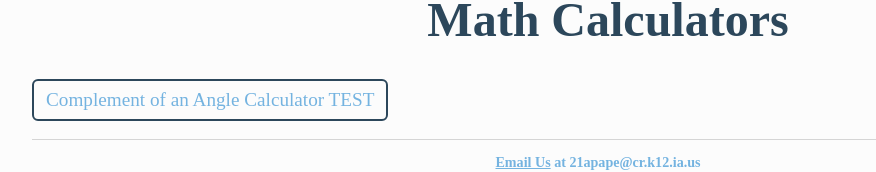
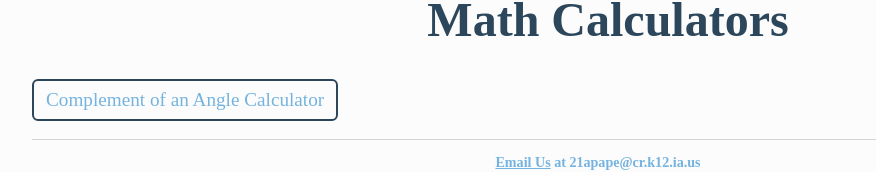
Before and after one commit to AbigailPape/AbigailPape.github.io, a plain HTML site: page calculators/index.html in a window 1280 px wide. Shown: the part 121-293 px from the top of the page, without its empty margins (32-908 px from the left). Drawn offline with Linux system fonts and the light colour scheme.

Commit message:
Update index.html
undid TEST

```diff
--- a/calculators/index.html
+++ b/calculators/index.html
@@ -20,7 +20,7 @@
 
     <!-- page content goes here -->
 	  <h1>Math Calculators</h1>
-		<button onclick="complementaryAngleCalculator()">Complement of an Angle Calculator TEST</button>
+		<button onclick="complementaryAngleCalculator()">Complement of an Angle Calculator</button>
 		<br>
 
     <footer>
```
